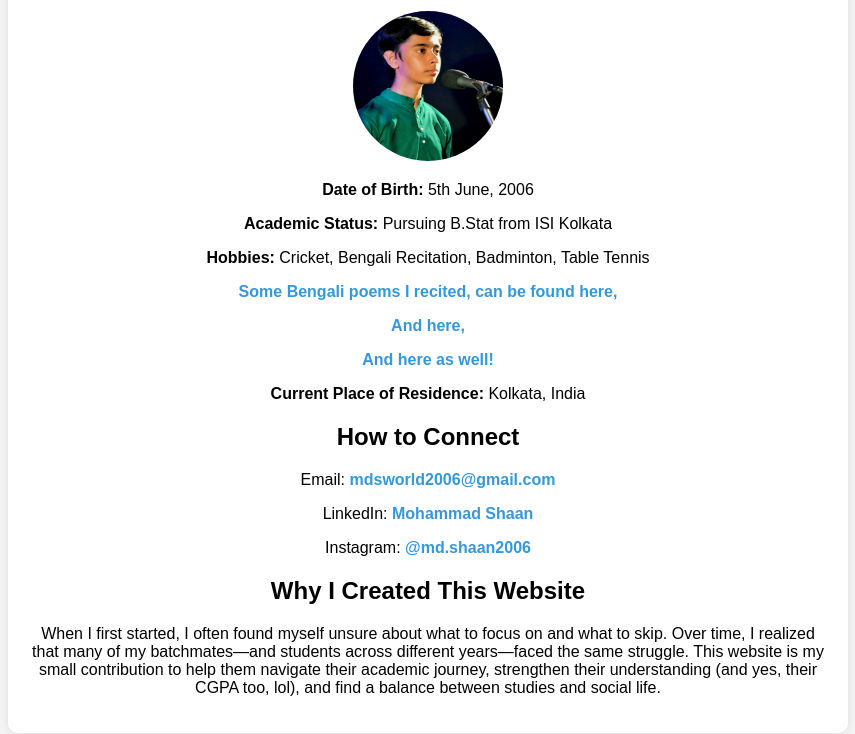
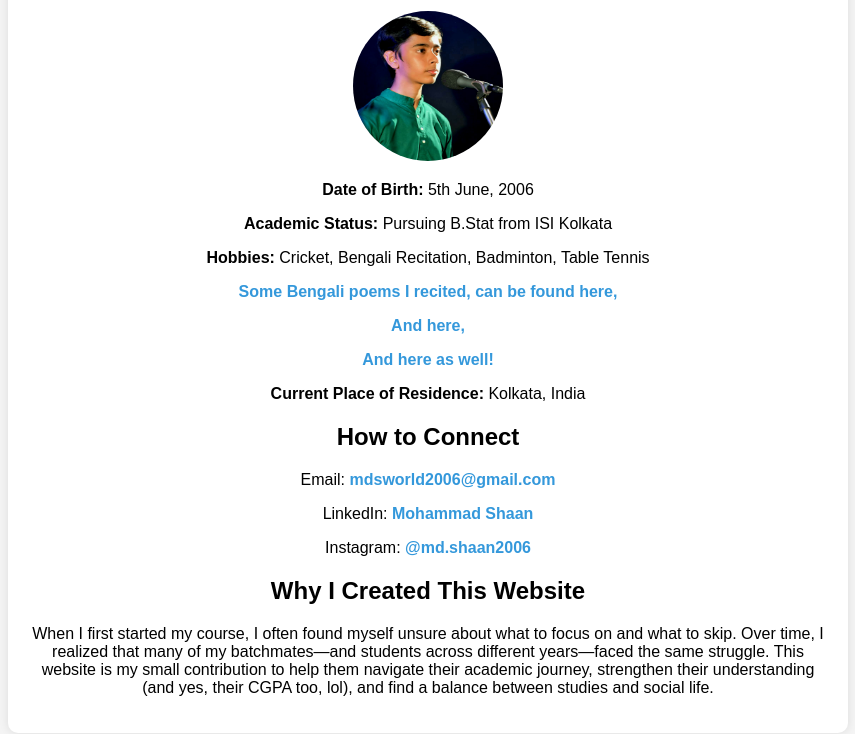
Before and after one commit to StatShaan27/notes, a plain HTML site: page about.html in a window 1280 px wide. Shown: the part 138-872 px from the top of the page, without its empty margins (212-1067 px from the left). Drawn offline with Linux system fonts and the light colour scheme.

Commit message:
about.html

```diff
--- a/about.html
+++ b/about.html
@@ -58,7 +58,7 @@
         <p>Instagram: <a href="https://www.instagram.com/md.shaan2006/" target="_blank">@md.shaan2006</a></p>
 
         <h2>Why I Created This Website</h2>
-        <p>When I first started, I often found myself unsure about what to focus on and what to skip. Over time, I realized that many of my batchmates—and students across different years—faced the same struggle. This website is my small contribution to help them navigate their academic journey, strengthen their understanding (and yes, their CGPA too, lol), and find a balance between studies and social life.</p>
+        <p>When I first started my course, I often found myself unsure about what to focus on and what to skip. Over time, I realized that many of my batchmates—and students across different years—faced the same struggle. This website is my small contribution to help them navigate their academic journey, strengthen their understanding (and yes, their CGPA too, lol), and find a balance between studies and social life.</p>
     </div>
 </body>
 </html>
```
